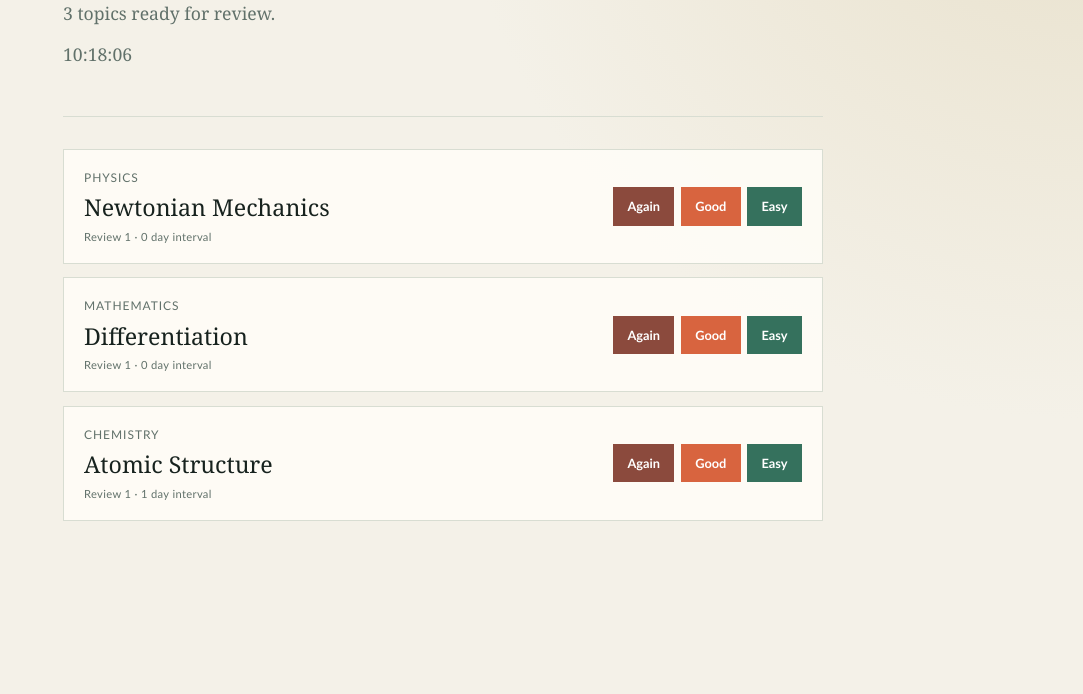
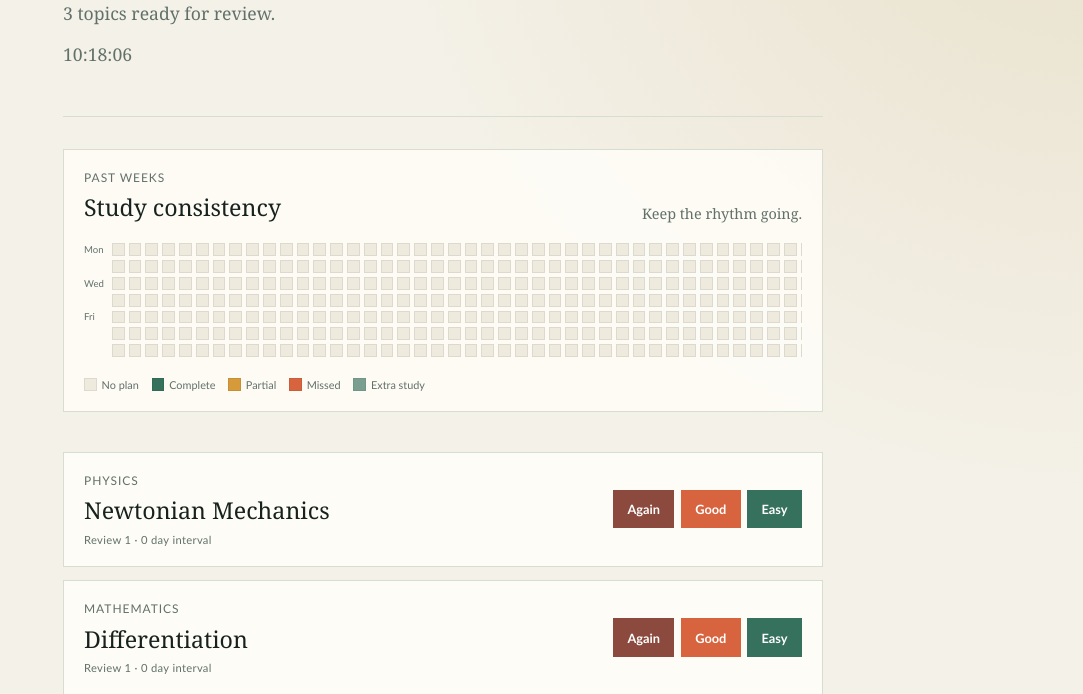
Before and after one commit to EricShao-coder/Study-Planner, a Flask app: page / in a window 1280 px wide. Shown: the part 215-909 px from the top of the page, without its empty margins (197-1280 px from the left). Before the commit the page ends 736 px from the top, so only its background shows below. Run offline with Flask 3, Linux system fonts and the light colour scheme; data comes from the database, SQL or seed files in the repository; both versions use the stored data as it was after the commit.

Commit message:
Added new heatmap similar to Github

```diff
--- a/app.py
+++ b/app.py
@@ -97,7 +97,78 @@ def index():
     ).order_by(
         Topic.due_date.asc()
     ).all()
-    return render_template('index.html', due_topics=due_topics, today=today)
+
+    today_date = today.date()
+    # 1. Expand the range to a full year (52 weeks = 364 days) like GitHub
+    total_weeks = 52
+    total_days = total_weeks * 7
+    heatmap_start = today_date - timedelta(
+        days=today_date.weekday() + ((total_weeks - 1) * 7)
+    )
+
+    heatmap_range_start = datetime.combine(
+        heatmap_start, datetime.min.time(), tzinfo=LOCAL_TIMEZONE
+    )
+    heatmap_range_end = datetime.combine(
+        today_date + timedelta(days=1), datetime.min.time(), tzinfo=LOCAL_TIMEZONE
+    )
+
+    heatmap_start_utc = local_datetime_to_utc_naive(heatmap_range_start)
+    heatmap_end_utc = local_datetime_to_utc_naive(heatmap_range_end)
+
+    planned_topics = Topic.query.filter(
+        Topic.due_date >= heatmap_start_utc,
+        Topic.due_date < heatmap_end_utc,
+    ).all()
+    completed_reviews = Review.query.filter(
+        Review.reviewed_at >= heatmap_start_utc,
+        Review.reviewed_at < heatmap_end_utc,
+    ).all()
+
+    planned_by_date = defaultdict(int)
+    completed_by_date = defaultdict(int)
+    for topic in planned_topics:
+        planned_by_date[utc_naive_to_local_date(topic.due_date)] += 1
+    for review in completed_reviews:
+        completed_by_date[utc_naive_to_local_date(review.reviewed_at)] += 1
+
+    heatmap_days = []
+    for offset in range(total_days):
+        current_date = heatmap_start + timedelta(days=offset)
+        planned = planned_by_date[current_date]
+        completed = completed_by_date[current_date]
+
+        # 2. Maintain your exact task-completion status logic
+        if planned and completed >= planned:
+            level = 'complete'
+        elif planned and completed:
+            level = 'partial'
+        elif planned:
+            level = 'missed'
+        elif completed:
+            level = 'extra'
+        else:
+            level = 'empty'
+
+        heatmap_days.append({
+            'date': current_date,
+            'planned': planned,
+            'completed': completed,
+            'level': level,
+        })
+
+    # 3. Chunk into 52 columns of 7 days each
+    heatmap_weeks = [heatmap_days[index:index + 7] for index in range(0, total_days, 7)]
+
+    return render_template(
+        'index.html',
+        due_topics=due_topics,
+        today=today,
+        heatmap_weeks=heatmap_weeks,
+    )
+
+
+
 
 # When user submits a review for a topic, this route processes the review and updates the topic's spaced repetition data accordingly.
 @app.post('/topics/<int:topic_id>/review')
--- a/static/script.js
+++ b/static/script.js
@@ -1,4 +1,6 @@
 document.addEventListener('DOMContentLoaded', () => {
+
+    // Live Clock in index.html
     function updateTime() {
         const time = document.getElementById('live-clock');
         if (!time) {
@@ -16,6 +18,7 @@ document.addEventListener('DOMContentLoaded', () => {
     updateTime();
     setInterval(updateTime, 1000);
 
+    // Create draggable topic blocks in calendar view
     let draggedTopic = null;
 
     function clearDragPreviews() {
@@ -117,6 +120,7 @@ document.addEventListener('DOMContentLoaded', () => {
         });
     });
 
+    // Create a popup for users to manually update their topic data
     const modal = document.getElementById('my-popup');
     const topicForm = document.getElementById('topic-form');
 
--- a/static/style.css
+++ b/static/style.css
@@ -1,3 +1,4 @@
+/* used AI to generate css style better */
 * {
 	box-sizing: border-box;
 }
@@ -137,6 +138,116 @@ button:focus-visible {
 .empty-state {
 	display: block;
 	margin-top: 2rem;
+}
+
+.consistency {
+	margin: 2rem 0 2.5rem;
+	padding: 1.25rem;
+	border: 1px solid var(--line);
+	background: color-mix(in srgb, var(--surface) 88%, transparent);
+}
+
+.consistency-heading {
+	display: flex;
+	align-items: end;
+	justify-content: space-between;
+	gap: 1rem;
+}
+
+.consistency-heading h2 {
+	margin-bottom: 0;
+}
+
+.consistency-summary {
+	margin: 0;
+	color: var(--muted);
+	font-size: 0.9rem;
+}
+
+.heatmap {
+	display: flex;
+	gap: 0.5rem;
+	margin-top: 1.25rem;
+	overflow-x: auto;
+	padding-bottom: 0.25rem;
+}
+
+.heatmap-weekdays {
+	display: grid;
+	grid-template-rows: repeat(7, 0.8rem);
+	gap: 0.25rem;
+	padding-top: 0.05rem;
+	color: var(--muted);
+	font: 0.6rem "Trebuchet MS", sans-serif;
+}
+
+.heatmap-weekdays span:nth-child(2) {
+	grid-row: 3;
+}
+
+.heatmap-weekdays span:nth-child(3) {
+	grid-row: 5;
+}
+
+.heatmap-grid {
+	display: flex;
+	gap: 0.25rem;
+	min-width: max-content;
+}
+
+.heatmap-week {
+	display: grid;
+	grid-template-rows: repeat(7, 0.8rem);
+	gap: 0.25rem;
+}
+
+.heatmap-day,
+.heatmap-swatch {
+	display: block;
+	width: 0.8rem;
+	height: 0.8rem;
+	border: 1px solid rgba(23, 34, 30, 0.08);
+}
+
+.heatmap-day:hover,
+.heatmap-day:focus-visible {
+	outline: 2px solid var(--ink);
+	outline-offset: 1px;
+}
+
+.heatmap-empty {
+	background: #eeeade;
+}
+
+.heatmap-complete {
+	background: #35715d;
+}
+
+.heatmap-partial {
+	background: #d69a3a;
+}
+
+.heatmap-missed {
+	background: var(--accent);
+}
+
+.heatmap-extra {
+	background: #7a9f91;
+}
+
+.heatmap-legend {
+	display: flex;
+	flex-wrap: wrap;
+	gap: 0.8rem;
+	margin-top: 1rem;
+	color: var(--muted);
+	font: 0.68rem "Trebuchet MS", sans-serif;
+}
+
+.heatmap-legend span {
+	display: inline-flex;
+	align-items: center;
+	gap: 0.3rem;
 }
 
 .calendar-page {
@@ -478,6 +589,16 @@ button:focus-visible {
 		flex-direction: column;
 	}
 
+	.consistency {
+		padding: 1rem;
+	}
+
+	.consistency-heading {
+		align-items: flex-start;
+		flex-direction: column;
+		gap: 0.3rem;
+	}
+
 	.calendar-header {
 		align-items: flex-start;
 		flex-direction: column;
--- a/templates/index.html
+++ b/templates/index.html
@@ -11,6 +11,40 @@
             <p class="summary">{{ due_topics|length }} topic{% if due_topics|length != 1 %}s{% endif %} ready for review.</p>
             <p class="summary" id="live-clock">{{ today.strftime("%H:%M:%S") }}</p>
         </header>
+
+        <!-- used AI here to understand how a heatmap works and to provide a building block for me */ -->
+        <section class="consistency" aria-labelledby="consistency-title">
+            <div class="consistency-heading">
+                <div>
+                    <p class="eyebrow">Past weeks</p>
+                    <h2 id="consistency-title">Study consistency</h2>
+                </div>
+                <p class="consistency-summary">Keep the rhythm going.</p>
+            </div>
+            <div class="heatmap" aria-label="Study consistency over the past weeks">
+                <div class="heatmap-weekdays" aria-hidden="true">
+                    <span>Mon</span>
+                    <span>Wed</span>
+                    <span>Fri</span>
+                </div>
+                <div class="heatmap-grid">
+                    {% for week in heatmap_weeks %}
+                        <div class="heatmap-week">
+                            {% for day in week %}
+                                <a class="heatmap-day heatmap-{{ day.level }}" href="{{ url_for('calendar_day_view', selected_date=day.date.isoformat()) }}" aria-label="{{ day.date.strftime('%B %-d, %Y') }}: {{ day.completed }} completed, {{ day.planned }} planned" title="{{ day.date.strftime('%b %-d') }} · {{ day.completed }} completed / {{ day.planned }} planned"></a>
+                            {% endfor %}
+                        </div>
+                    {% endfor %}
+                </div>
+            </div>
+            <div class="heatmap-legend" aria-label="Heatmap legend">
+                <span><i class="heatmap-swatch heatmap-empty"></i>No plan</span>
+                <span><i class="heatmap-swatch heatmap-complete"></i>Complete</span>
+                <span><i class="heatmap-swatch heatmap-partial"></i>Partial</span>
+                <span><i class="heatmap-swatch heatmap-missed"></i>Missed</span>
+                <span><i class="heatmap-swatch heatmap-extra"></i>Extra study</span>
+            </div>
+        </section>
 
         {% if due_topics %}
             <section class="topic-list" aria-label="Topics due for review">
```
Also changed, not shown: instance/study_app.db.
